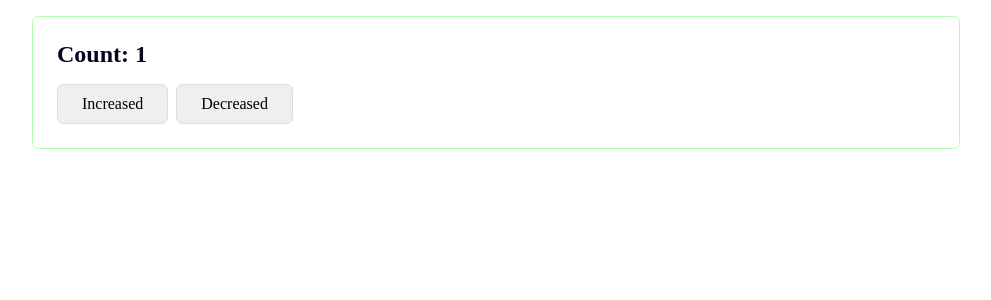
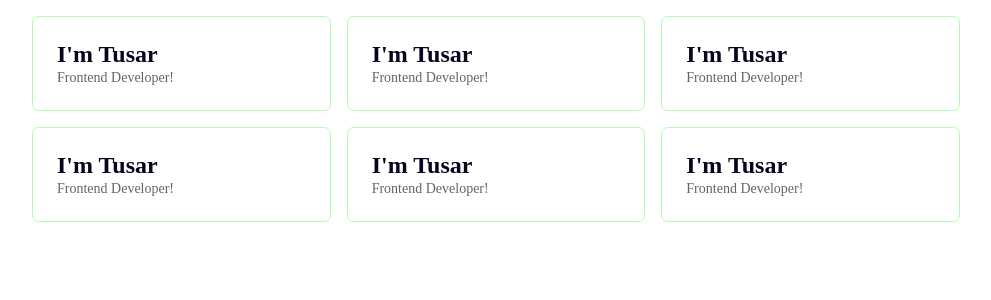
Before and after one commit to Tusar78/exploring-reactjs, a React (Create React App) app in the folder my-app/: page / in a window 1280 px wide. Shown: the top 300 px of the page, without its empty margins (144-1135 px from the left). Built offline with nearby package versions, Linux system fonts and the light colour scheme.

Commit message:
Similar in look similar in data

```diff
--- a/my-app/src/App.js
+++ b/my-app/src/App.js
@@ -1,33 +1,30 @@
 // import logo from './logo.svg';
+import { useEffect, useState } from "react";
 import "./App.css";
-import { useState } from "react";
 
 function App() {
   return (
     <div className="container">
       <div className="card__container">
-        <Counter></Counter>
+        <Employee></Employee>
+        <Employee></Employee>
+        <Employee></Employee>
+        <Employee></Employee>
+        <Employee></Employee>
+        <Employee></Employee>
       </div>
     </div>
   );
 }
 
-function Counter() {
-  const [count, setCount] = useState(1);
-  const increasedCount = () => {
-    const increased = count + 1;
-    setCount(increased);
-  }
-
-  const decreasedCount = () => setCount(count - 1);
-
+// Similar in look similar in data component
+function Employee() {
   return (
     <div className="product">
-      <h2>Count: {count}</h2>
-      <button className="btn" onClick={increasedCount}>Increased</button>
-      <button className="btn" onClick={decreasedCount}>Decreased</button>
+      <h2 className="product__name">I'm Tusar</h2>
+      <span className="product__price">Frontend Developer!</span>
     </div>
-  )
+  );
 }
 
 export default App;
```
